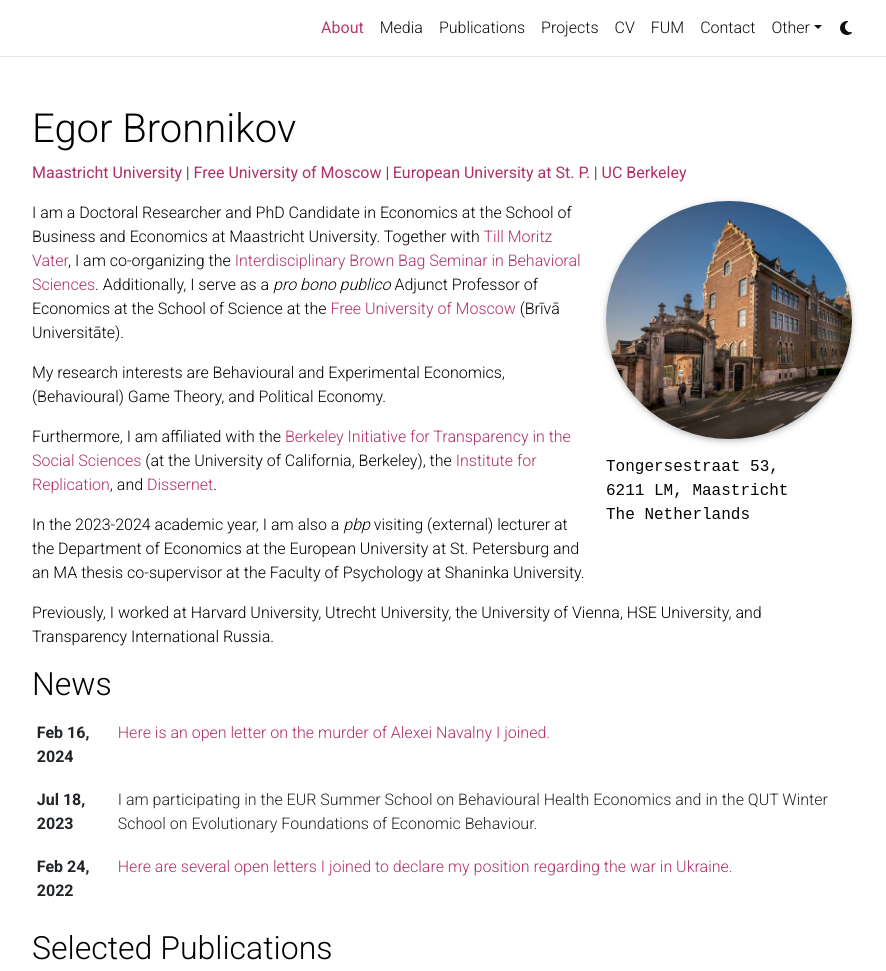
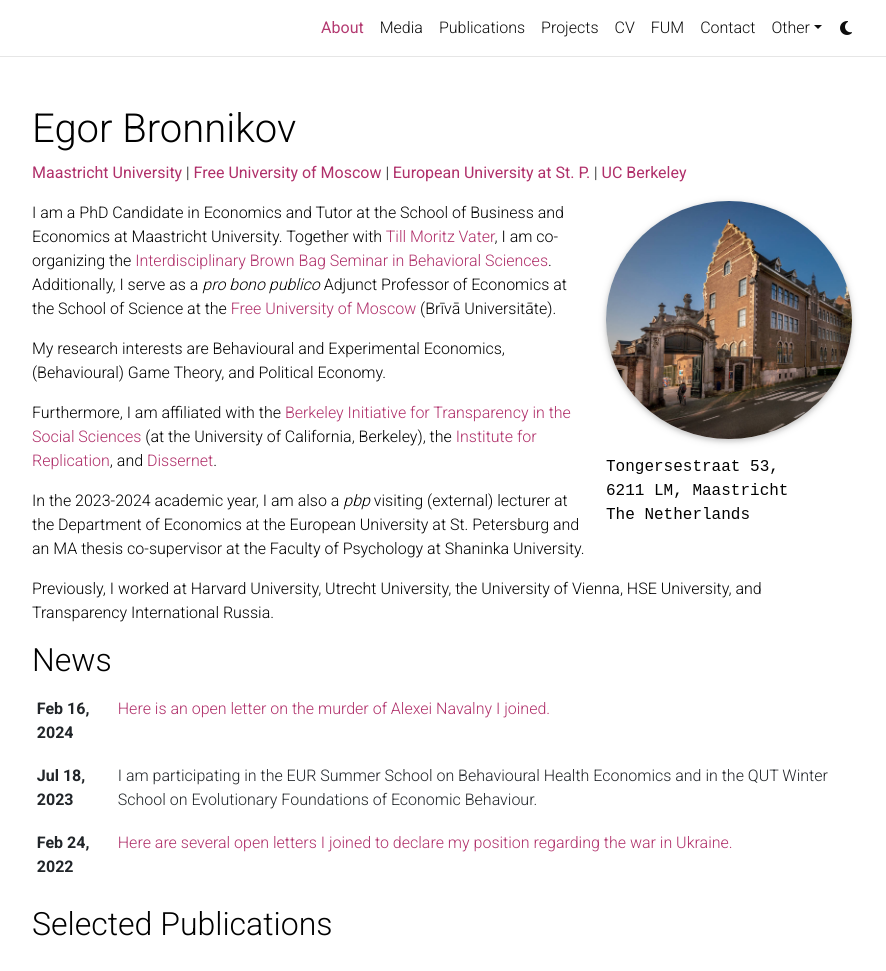
Before and after one commit to egorbronnikov/egorbronnikov.github.io, a Jekyll site: the page built from _pages/about.md, in a window 1280 px wide and 1169 px high, cut to the strip 0-971 px from the top of the window. Shown: the whole strip, without its empty margins (198-1084 px from the left). Built offline with Jekyll 4.4.1, drawn with Linux system fonts in a browser that asks for light colours; comment, search, counter and statistics services are not loaded; a style sheet for code colours, icons or effects is not loaded.

Commit message:
Update about.md

```diff
--- a/_pages/about.md
+++ b/_pages/about.md
@@ -25,7 +25,7 @@
 social: false  # includes social icons at the bottom of the page
 ---
 
-I am a Doctoral Researcher and PhD Candidate in Economics at the School of Business and Economics at Maastricht University. Together with [Till Moritz Vater](https://nl.linkedin.com/in/till-moritz-vater-40a212186/en), I am co-organizing the [Interdisciplinary Brown Bag Seminar in Behavioral Sciences](https://sbe.maastrichtuniversity.nl/neuroeconomics/brownbag-seminar/). Additionally, I serve as a <i>pro bono publico</i> Adjunct Professor of Economics at the School of Science at the [Free University of Moscow](/teaching/) (Brīvā Universitāte).
+I am a  PhD Candidate in Economics and Tutor at the School of Business and Economics at Maastricht University. Together with [Till Moritz Vater](https://nl.linkedin.com/in/till-moritz-vater-40a212186/en), I am co-organizing the [Interdisciplinary Brown Bag Seminar in Behavioral Sciences](https://sbe.maastrichtuniversity.nl/neuroeconomics/brownbag-seminar/). Additionally, I serve as a <i>pro bono publico</i> Adjunct Professor of Economics at the School of Science at the [Free University of Moscow](/teaching/) (Brīvā Universitāte).
 
 My research interests are Behavioural and Experimental Economics, (Behavioural) Game Theory, and Political Economy.
 
```
